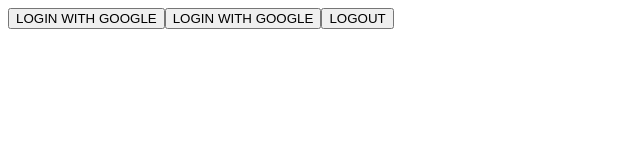
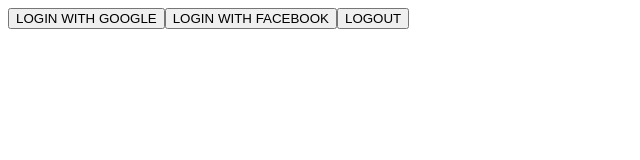
Before and after one commit to wermerb/ngx-social-login, an Angular app: page / in a window 1280 px wide. Shown: the top 160 px of the page, without its empty margins (0-640 px from the left). Built offline with nearby package versions, Linux system fonts and the light colour scheme.

Commit message:
Update readme and add demo

```diff
--- a/src/app/app.component.html
+++ b/src/app/app.component.html
@@ -1,3 +1,3 @@
 <button (click)="loginWithGoogle()">LOGIN WITH GOOGLE</button>
-<button (click)="loginWithFacebook()">LOGIN WITH GOOGLE</button>
+<button (click)="loginWithFacebook()">LOGIN WITH FACEBOOK</button>
 <button (click)="logout()">LOGOUT</button>
```
Also changed, not shown: 1 other file (tests, documents, lock files or other folders).
